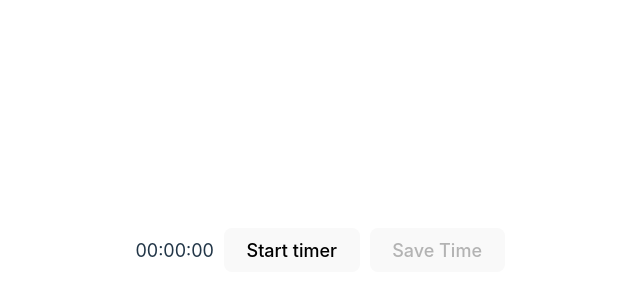
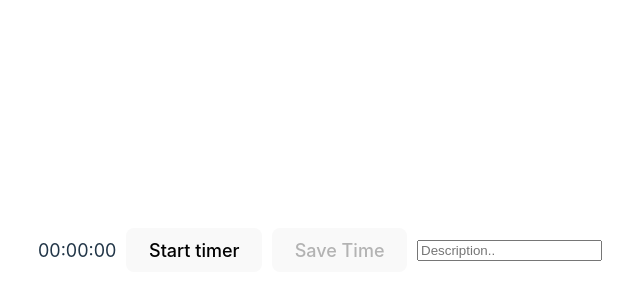
Before and after one commit to Havolt/time-tracker, a React (Vite) app: page / in a window 1280 px wide. Shown: the part 150-450 px from the top of the page, without its empty margins (320-960 px from the left). Built offline with nearby package versions, Linux system fonts and the light colour scheme.

Commit message:
Save time in array

```diff
--- a/src/App.jsx
+++ b/src/App.jsx
@@ -1,10 +1,13 @@
-import { useState, useEffect } from 'react'
+import { useState, useEffect, useRef } from 'react'
 import './App.scss'
 
 function App() {
 	const [initTime, setInitTime] = useState(null)
 	const [timePassed, setTimePassed] = useState(0)
 	const [startTimer, setStartTimer] = useState(false)
+	const [spentTime, setSpentTime] = useState([])
+
+	const descriptionRef = useRef(null);
 
 	let timePassedInterval;
 
@@ -31,6 +34,11 @@ function App() {
 		setTimePassed(0)
 		setInitTime(null)
 		// TODO: Save time to local storage / extension storage
+		spentTime.push({
+			time: timePassed,
+			description: descriptionRef.current.value
+		})
+		descriptionRef.current.value = ''
 	}
 
 	function formatTimePassed() {
@@ -46,6 +54,7 @@ function App() {
 				<span>{timePassed ? formatTimePassed() : '00:00:00'}</span>
 				<button onClick={handleTimer}>{ startTimer ? 'Stop timer' : 'Start timer'}</button>
 				<button disabled={!timePassed || startTimer} onClick={saveTimer}>Save Time</button>
+				<input type="text" ref={descriptionRef} placeholder="Description.." />
 			</div>
 		</div>
 	)
```
